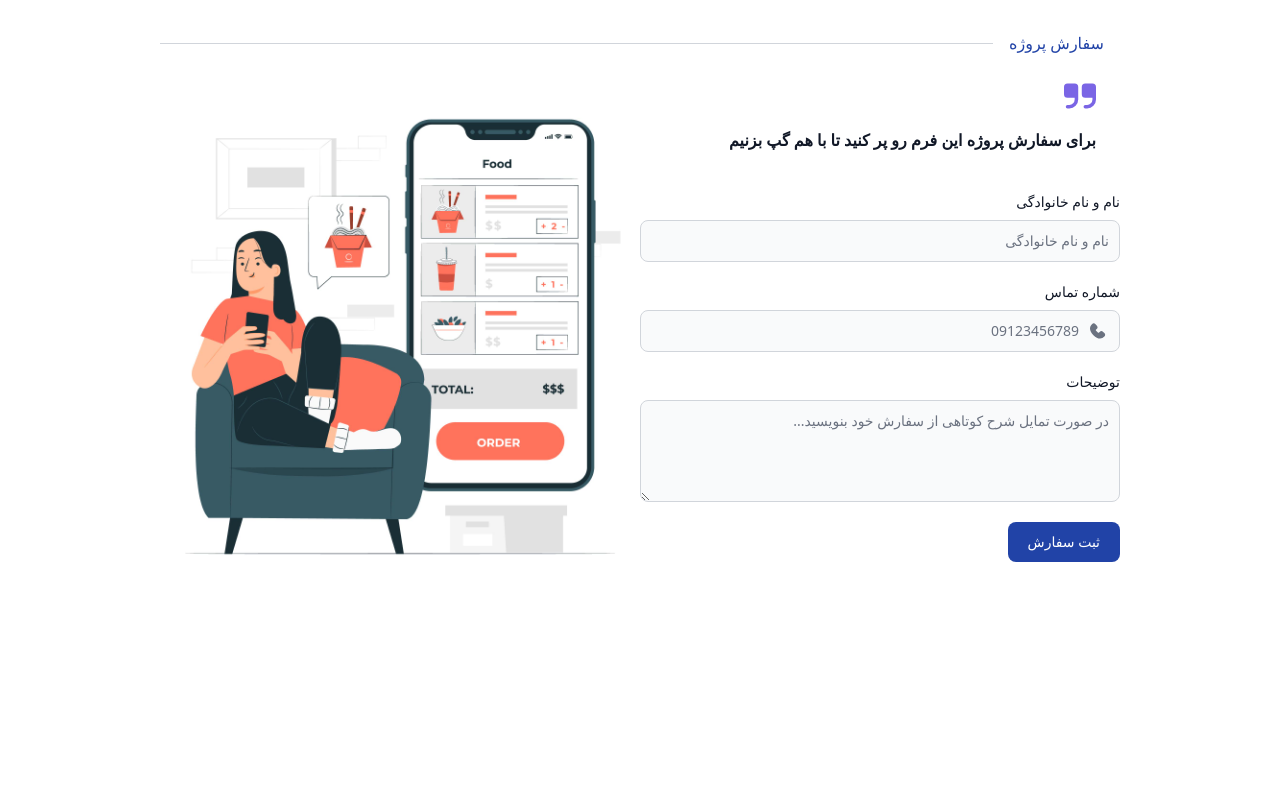
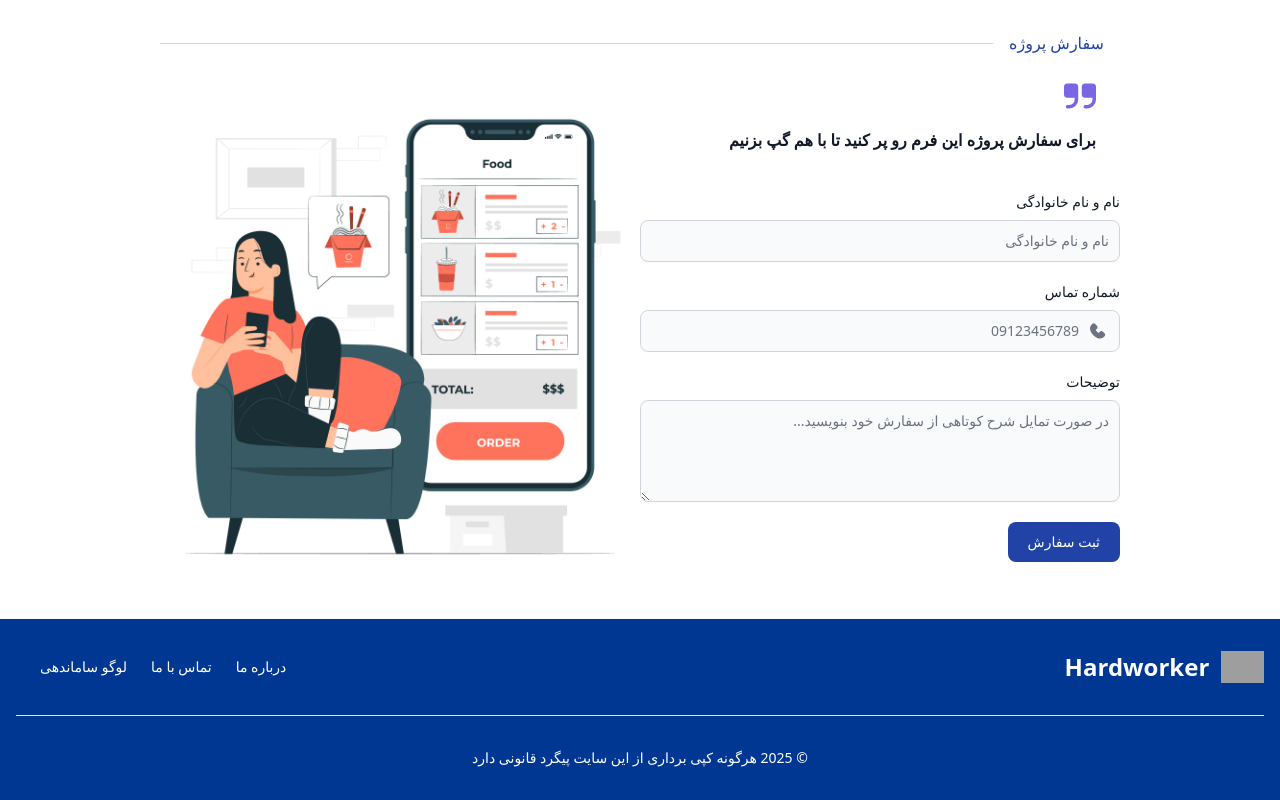
Before and after one commit to lilmont/HW-front, an Angular app: page / in a window 1280 px wide. Shown: the part 3398-4198 px from the top of the page. Before the commit the page ends 3969 px from the top, so only its background shows below. Built offline with nearby package versions, Linux system fonts and the light colour scheme; grey boxes are pictures that could not be loaded.

Commit message:
feat: Add footer component

```diff
--- a/src/app/app.component.html
+++ b/src/app/app.component.html
@@ -13,4 +13,5 @@
 <hw-filtered-cards [title]="'پروژه ها'" [hasLink]="true" [linkText]="'مشاهده همه پروژه ها'"></hw-filtered-cards>
 <hw-text-divider [title]="'سفارش پروژه'"></hw-text-divider>
 <hw-order-project-form></hw-order-project-form>
+<hw-footer></hw-footer>
 <router-outlet></router-outlet>
--- /dev/null
+++ b/src/app/shared/components/footer/footer.component.html
@@ -0,0 +1,24 @@
+<footer class="bg-custom-900 shadow-sm mt-12">
+    <div class="w-full max-w-screen-xl mx-auto p-4 md:py-8">
+        <div class="sm:flex sm:items-center sm:justify-between">
+            <a href="https://flowbite.com/" class="flex items-center mb-4 sm:mb-0 space-x-3 rtl:space-x">
+                <img src="https://flowbite.com/docs/images/logo.svg" class="h-8" alt="Flowbite Logo" />
+                <span class="self-center text-2xl font-semibold whitespace-nowrap text-white">Hardworker</span>
+            </a>
+            <ul class="flex flex-wrap items-center mb-6 text-sm font-medium text-white sm:mb-0">
+                <li>
+                    <a href="#" class="hover:underline me-4 md:me-6">درباره ما</a>
+                </li>
+                <li>
+                    <a href="#" class="hover:underline me-4 md:me-6">تماس با ما</a>
+                </li>
+                <li>
+                    <a href="#" class="hover:underline me-4 md:me-6">لوگو ساماندهی</a>
+                </li>
+            </ul>
+        </div>
+        <hr class="my-6 border-gray-200 sm:mx-auto lg:my-8" />
+        <span class="block text-sm text-white sm:text-center">© 2025 <a href="https://flowbite.com/"
+                class="hover:underline">هرگونه کپی برداری از این سایت پیگرد قانونی دارد</a></span>
+    </div>
+</footer>
```
Also changed, not shown: src/app/shared/components/footer/footer.component.ts (added, +10 -0 lines), src/app/shared/shared.module.ts (+5 -2 lines), src/app/shared/components/footer/footer.component.css (added), 1 other file (tests, documents, lock files or other folders).
